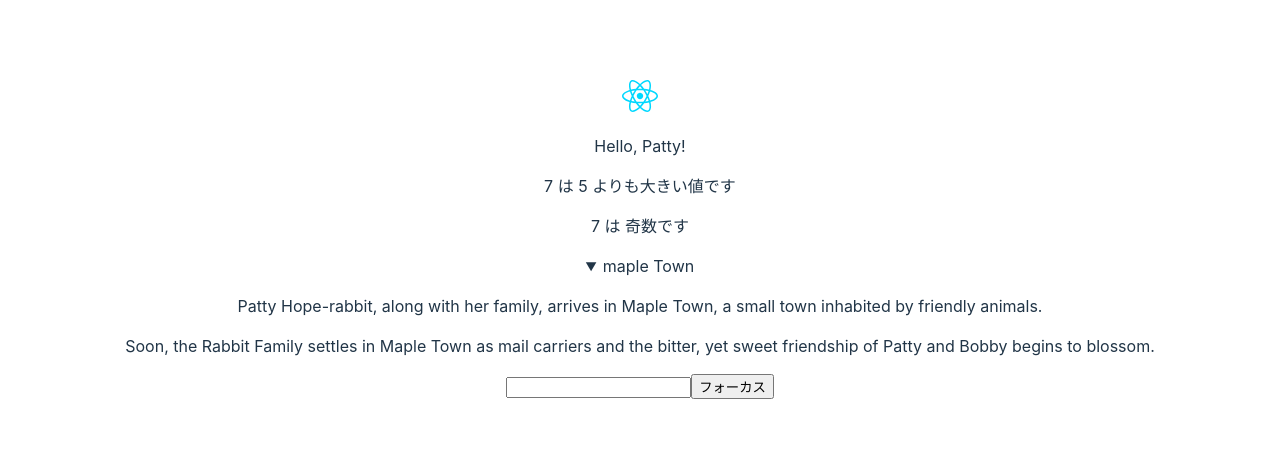
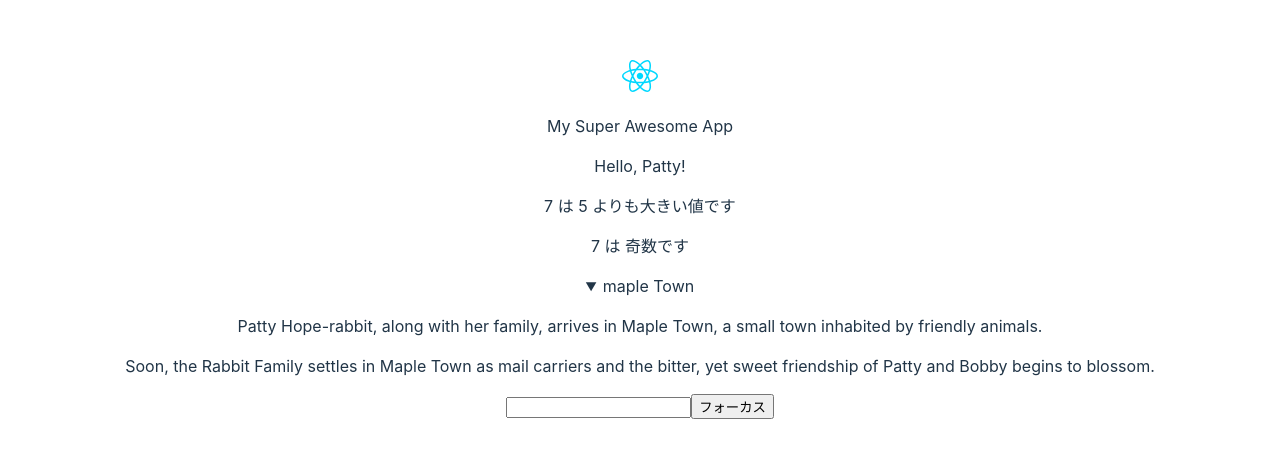
Before and after one commit to mugi0096/react-typescript-tsurakunai, a React (Vite) app: page / in a window 1280 px wide. Shown: the part 161-618 px from the top of the page. Built offline with nearby package versions, Linux system fonts and the light colour scheme.

Commit message:
🎨 use env in App component

```diff
--- a/src/App.tsx
+++ b/src/App.tsx
@@ -5,6 +5,9 @@ import './App.css';
 import Greet from './components/Greet/Greet';
 import Summary from './components/Summary/Summary';
 import TextInput from './components/TextInput/TextInput';
+
+const title = import.meta.env.VITE_APP_TITLE;
+console.dir(import.meta.env);
 
 const App: FC = () => {
   const n = Math.floor(Math.random() * 10);
@@ -31,6 +34,7 @@ const App: FC = () => {
     <div className="App">
       <header className="App-header">
         <img src={logo} className="App-logo" alt="logo" />
+        <p>{title}</p>
         <Greet name="Patty" times={1} />
         {evenOrOdd(n, threshold)}
       </header>
```
Also changed, not shown: src/main.tsx (+6 -6 lines).
